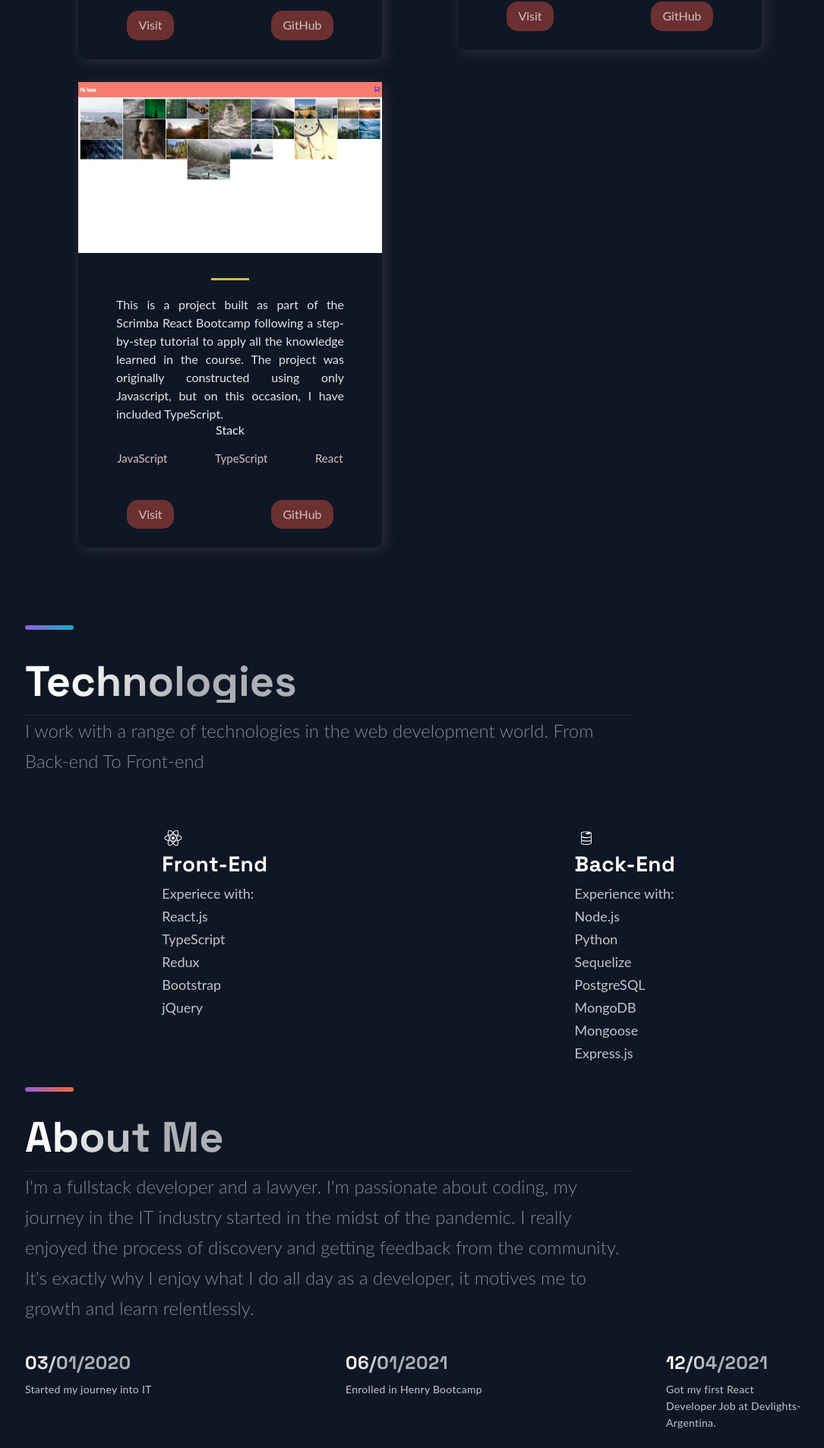
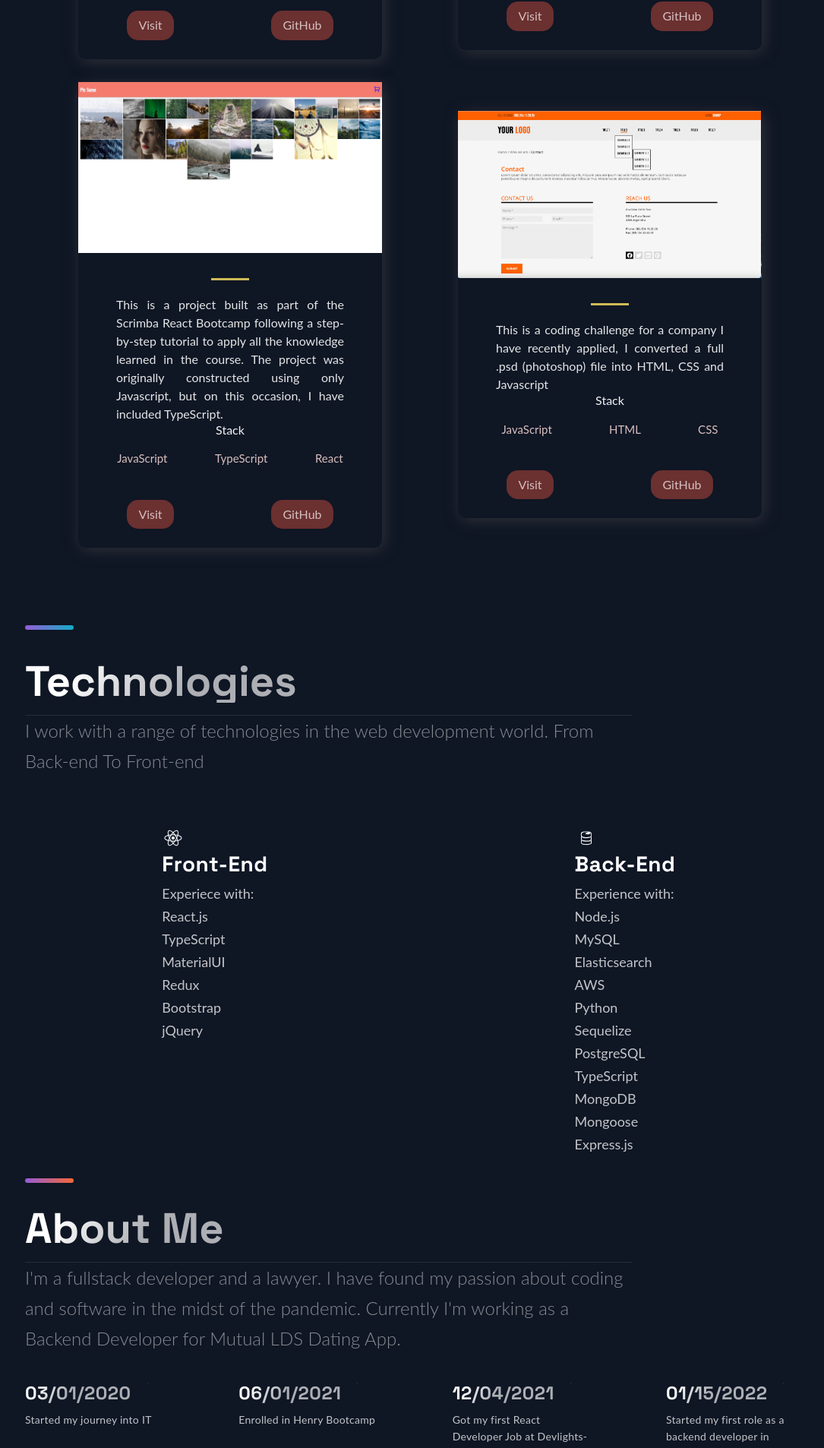
Before and after one commit to webDesignMumeishon/personal-portfolio, a Next.js app: page / in a window 1280 px wide. Shown: the part 5563-7469 px from the top of the page at 76% size, without its empty margins (87-1172 px from the left). Built offline with nearby package versions, Linux system fonts and the light colour scheme.

Commit message:
[add] coding challenge coalition technologies and some more fixes

```diff
--- a/src/components/Footer/Footer.js
+++ b/src/components/Footer/Footer.js
@@ -23,7 +23,7 @@ const Footer = () => {
         <LinkColumn>
           <LinkTitle >Resume</LinkTitle>
           {/* the file goes under the public directory */}
-          <LinkItem href="https://drive.google.com/file/d/1jSv2EFSr4TE-61_b9OJAbTkyxoFdT1zf/view?usp=sharing">
+          <LinkItem href="https://drive.google.com/file/d/1u17isqSkFXmAaUDxx7wZqZihgplS7v7m/view?usp=sharing">
             Download Resume
           </LinkItem>
         </LinkColumn>
--- a/src/components/Technologies/Technologies.js
+++ b/src/components/Technologies/Technologies.js
@@ -22,6 +22,7 @@ const Technologies = () =>  (
             Experiece with: <br />
             React.js <br />
             TypeScript <br />
+            MaterialUI <br />
             Redux <br />
             Bootstrap <br />
             jQuery
@@ -37,9 +38,13 @@ const Technologies = () =>  (
           <ListParagraph>
             Experience with:  <br />
             Node.js <br />
+            MySQL <br />
+            Elasticsearch <br />
+            AWS <br />
             Python <br />
             Sequelize <br />
             PostgreSQL <br />
+            TypeScript <br />
             MongoDB <br />
             Mongoose <br />
             Express.js
--- a/src/components/TimeLine/TimeLine.js
+++ b/src/components/TimeLine/TimeLine.js
@@ -46,7 +46,7 @@ const Timeline = () => {
     <Section id="about">
       <SectionTitle>About Me</SectionTitle>
       <SectionText>
-      I'm a fullstack developer and a lawyer. I'm passionate about coding, my journey in the IT industry started in the midst of the pandemic.  I really enjoyed the process of discovery and getting feedback from the community. It's exactly why I enjoy what I do all day as a developer, it motives me to growth and learn relentlessly.
+      I'm a fullstack developer and a lawyer. I have found my passion about coding and software in the midst of the pandemic. Currently I'm working as a Backend Developer for Mutual LDS Dating App.
       </SectionText>
       <CarouselContainer ref={carouselRef} onScroll={handleScroll}>
         <>
--- a/src/constants/constants.js
+++ b/src/constants/constants.js
@@ -137,10 +137,20 @@ export const projects = [
     visit: 'https://scrimba-capstone-project-macchi.netlify.app/',
     id: 14,
   },
+  {
+    title: 'coding-front-end-challenge',
+    description: "This is a coding challenge for a company I have recently applied, I converted a full .psd (photoshop) file into HTML, CSS and Javascript",
+    image: '/images/coalition-short-test.png',
+    tags: ['JavaScript', 'HTML', "CSS"],
+    source: 'https://github.com/webDesignMumeishon/front-end-challenge-coalition-technologies',
+    visit: 'https://front-end-coalition-technologies.netlify.app',
+    id: 15,
+  },
 ];
 
 export const TimeLineData = [
   { year: "03/01/2020", text: 'Started my journey into IT', },
   { year: "06/01/2021", text: 'Enrolled in Henry Bootcamp', },
   { year: "12/04/2021", text: 'Got my first React Developer Job at Devlights-Argentina.', },
+  { year: "01/15/2022", text: 'Started my first role as a backend developer in Mutual LDS Dating App.', },
 ];
```
Also changed, not shown: public/images/coalition-short-test.png (added).
